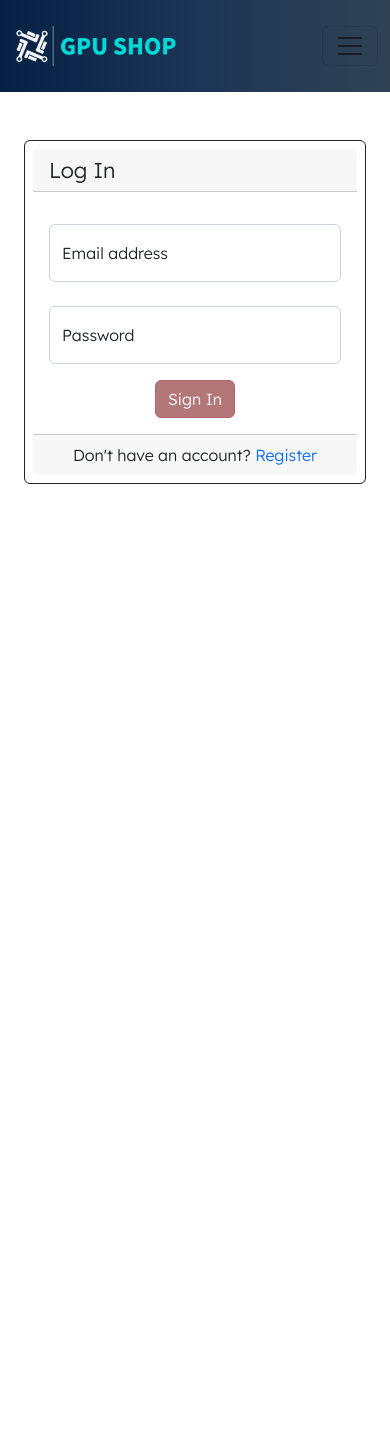
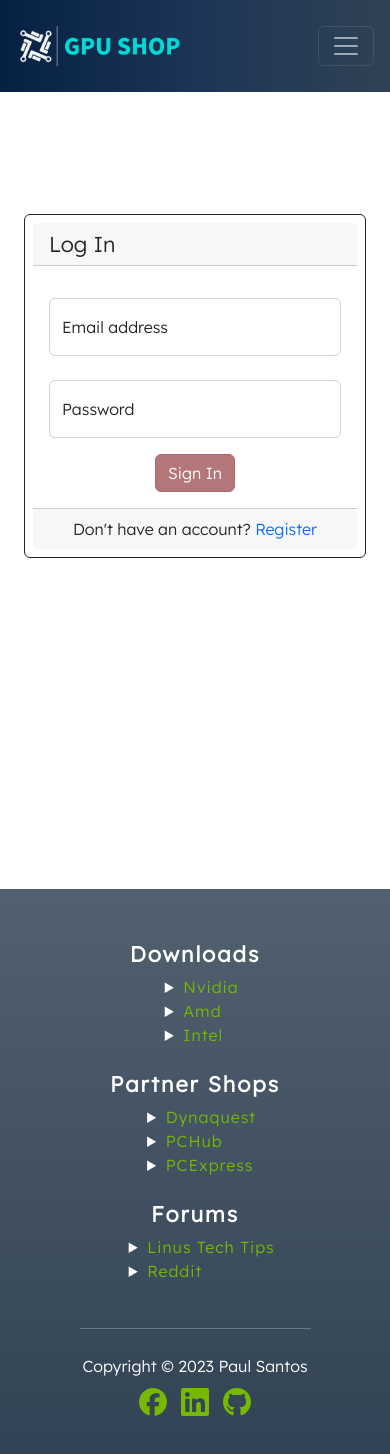
Before and after one commit to paulg-dev/gpu-shop-app, a React (Create React App) app: page /login in a window 390 px wide. Shown: the top 1454 px of the page. Before the commit the page ends 844 px from the top, so only its background shows below. Built offline with nearby package versions, Linux system fonts and the light colour scheme; no server answers.

Commit message:
Improve product page view for mobile, add footer

```diff
--- a/src/App.css
+++ b/src/App.css
@@ -22,6 +22,11 @@
 
 .App {
   text-align: center;
+}
+
+.mainContainer {
+  min-height: calc(100vh - 95px) !important;
+  align-items: center;
 }
 
 a {
@@ -152,3 +157,7 @@ body, html {
   background: none !important;
   color: var(--link-blue);
 }
+
+.loginContainer {
+  padding-top: calc(((100vh - 416px)/2) - 92px) !important;
+}
--- a/src/App.js
+++ b/src/App.js
@@ -22,7 +22,7 @@ import AdminDashboard from './components/AdminDashboard';
 import AdminProductDatabase from './components/AdminProductDatabase';
 import AdminUserDatabase from './components/AdminUserDatabase';
 import AdminOrderDatabase from './components/AdminOrderDatabase';
-// import Footer from './components/Footer';
+import Footer from './components/Footer';
 import './App.css';
 
 
@@ -71,7 +71,7 @@ function App() {
     <UserProvider value = {{user, setUser, unsetUser}}>
         <Router>
           <AppNavbar />
-          <Container>
+          <Container className="mainContainer">
             <Routes>
               <Route path="/" element={<Home />} />
               <Route path="/register" element={<Register />} />
@@ -93,7 +93,7 @@ function App() {
               <Route path="*" element={<Error />} />
             </Routes>
           </Container>
-          {/*<Footer />*/}
+          <Footer />
         </Router>
     </UserProvider>
 
--- a/src/components/AddProduct.js
+++ b/src/components/AddProduct.js
@@ -162,6 +162,8 @@ export default function AddProduct() {
 							checked={isListed}
 							onChange={handleListChange}
 						/>
+						{
+							isListed ?
 							<Form.Check
 		        				className="mx-auto"
 		        				type="checkbox"
@@ -169,6 +171,15 @@ export default function AddProduct() {
 								checked={isFeatured}
 								onChange={handleFeatureChange}
 							/>
+							:
+							<Form.Check
+		        				className="mx-auto"
+		        				type="checkbox"
+								label="Feature Product"
+								checked={false}
+								disabled
+							/>
+						}
 					</Col>
 	            </Row>
             	<Row>
--- a/src/components/AppNavbar.js
+++ b/src/components/AppNavbar.js
@@ -17,7 +17,7 @@ export default function AppNavbar() {
   	const handleShow = () => setShow(true);
 
 	return (
-		<Navbar className="nav-gradient" expand="lg false" sticky="top" collapseOnSelect>
+		<Navbar className="nav-gradient" expand="lg false" sticky="top" variant="dark" collapseOnSelect>
 	      <Container>
 	        <Navbar.Brand as={Link} to="/">
 	        	<img className="navbarLogo" src={require("../images/navbarLogo.png")} alt="GPU_Shop_Logo"/>
@@ -61,16 +61,16 @@ export default function AppNavbar() {
       							>
 
         						<Modal.Header>
-          						<Modal.Title>Are you sure you want to log out?</Modal.Title>
+          						<Modal.Title>Sure you want to log out?</Modal.Title>
         						</Modal.Header>
         						<Modal.Body className="m-2 text-center">
 
 
         							<Button className="mx-2" variant="primary" as={Link} to="/logout" onClick={handleClose}>
-        							Confirm
+        								Logout
         							</Button>
         							<Button className="mx-2" variant="secondary" onClick={handleClose}>
-        							Cancel
+        								Cancel
           							</Button>
 
         						</Modal.Body>
--- a/src/components/Footer.js
+++ b/src/components/Footer.js
@@ -1,4 +1,6 @@
 
+import { faFacebook, faGithub, faLinkedin } from '@fortawesome/free-brands-svg-icons';
+import { FontAwesomeIcon } from '@fortawesome/react-fontawesome';
 import { Row, Col } from 'react-bootstrap';
 import '../css/Footer.css'
 
@@ -6,21 +8,55 @@ export default function Footer() {
 
 	return (
 
-		<div className="footerDiv text-center mt-5">
+		<div className="footerContainer">
+			<div className="footerDiv text-center py-5 mt-5">
 				<Row>
-				<Col>
-					Official Sites
+					<Col sm={10} md={4} className="d-flex flex-column align-items-center mx-auto py-1">
+						<h4 className="footerHeader"><strong>Downloads</strong></h4>
+						{/*<hr className="foooterLinksLine"/>*/}
+						<ul>
+							<li><a href="https://www.nvidia.com/download/index.aspx" className="footerLinks">Nvidia</a></li>
+							<li><a href="https://www.amd.com/en/support" className="footerLinks">Amd</a></li>
+							<li><a href="https://www.intel.com/content/www/us/en/download-center/home.html" className="footerLinks">Intel</a></li>
+						</ul>
 					</Col>
-				<Col>
-					Downloads
+					<Col sm={10} md={4} className="d-flex flex-column align-items-center mx-auto py-1">
+						<h4 className="footerHeader"><strong>Partner Shops</strong></h4>
+						{/*<hr className="foooterLinksLine"/>*/}
+						<ul>
+							<li><a href="https://dynaquestpc.com/" className="footerLinks">Dynaquest</a></li>
+							<li><a href="https://www.pchubonline.com/" className="footerLinks">PCHub</a></li>
+							<li><a href="https://pcx.com.ph/" className="footerLinks">PCExpress</a></li>
+						</ul>
 					</Col>
-				<Col>
-					Partner Shops
+					<Col sm={10} md={4} className="d-flex flex-column align-items-center mx-auto py-1">
+						<h4 className="footerHeader"><strong>Forums</strong></h4>
+						{/*<hr className="foooterLinksLine"/>*/}
+						<ul>
+							<li><a href="https://linustechtips.com/" className="footerLinks">Linus Tech Tips</a></li>
+							<li><a href="https://www.reddit.com/r/gpu/" className="footerLinks">Reddit</a></li>
+						</ul>
 					</Col>
-				<Col>
-					Forums
+				</Row>
+				<hr className="footerLine" />
+				<Row>
+					<Col sm={12} md={6} className="d-flex px-2 my-auto justify-content-center">
+						Copyright &copy; 2023 Paul Santos
+					</Col>
+					<Col sm={12} md={6} className="d-flex px-2 my-auto justify-content-center">
+						<a href="https://web.facebook.com/paul.guzon3/" className="footerLinks">
+							<FontAwesomeIcon className="footerSocials" icon={faFacebook} size="3x"/>
+						</a> &nbsp;
+						<a href="https://www.linkedin.com/in/paulguzon3/" className="footerLinks">
+							<FontAwesomeIcon className="footerSocials" icon={faLinkedin} size="3x"/>
+						</a> &nbsp;
+						<a href="https://github.com/paulg-dev/" className="footerLinks">
+							<FontAwesomeIcon className="footerSocials" icon={faGithub} size="3x"/>
+						</a>
 					</Col>
 				</Row>
 			</div>
+		</div>
+
 	)
 }
--- a/src/components/ProductView.js
+++ b/src/components/ProductView.js
@@ -379,6 +379,16 @@ export default function ProductView() {
 				</div>
 		     </Col>
 		  </Row>
+		  <Row className="mt-4">
+		  	<Card>
+		  		<Card.Header>
+		  			<h4 className="pt-2"> SPECIFICATIONS </h4>
+		  		</Card.Header>
+		  		<Card.Body>
+		  			This section is for displaying product specifications in future updates.
+		  		</Card.Body>
+		  	</Card>
+		  </Row>
 		</Container>
 	)
 }
--- a/src/css/AppNavbar.css
+++ b/src/css/AppNavbar.css
@@ -1,6 +1,6 @@
 
 .navbar {
-    padding: 1rem 0 !important;
+    padding: 1rem 0.25rem !important;
 }
 
 .nav-gradient {
--- a/src/css/Footer.css
+++ b/src/css/Footer.css
@@ -1,7 +1,40 @@
+
+.footerContainer {
+	background: linear-gradient(to top, rgba(44, 62, 80, 98%), rgba(44, 62, 80, 90%), rgba(44, 62, 80, 82%));
+}
 
 .footerDiv {
-	background-color: gray;
-	position: relative;
-    bottom: 0;
-    left: 0;
+	background-color: none;
+    width: 90%;
+    max-width: 1550px;
+    margin: 0 auto;
+    color: var(--gen-white);
 }
+
+ul > li {
+	list-style-type: disclosure-closed;
+	text-align: start;
+}
+
+.footerHeader {
+	text-align: center;
+	letter-spacing: 2px;
+}
+
+.footerLine {
+	margin: 25px 60px !important;
+}
+
+.foooterLinksLine {
+	margin: 20px 80px !important;
+}
+
+.footerSocials {
+	width: 28px;
+	padding: 0px 5px;
+}
+
+.footerLinks {
+	color: var(--nvidia-green);
+	letter-spacing: 1px;
+}
--- a/src/pages/Login.js
+++ b/src/pages/Login.js
@@ -101,13 +101,13 @@ export default function Login() {
     ?
     <Navigate to="/" />
     :
-    <Container>
+    <Container className="loginContainer">
       <Row>
         <Col md={12} lg={7}>
 
         </Col>
         <Col md={12} lg={5}>
-          <Card className="p-2 mb-3 mt-5" border="dark">
+          <Card className="p-2" border="dark">
             <Card.Header as="h4">Log In</Card.Header>
             <Card.Body>
                 <Form className="mt-3" onSubmit={e => authenticate(e)}>
```
Lines whose indentation alone changed are shown as unchanged.
